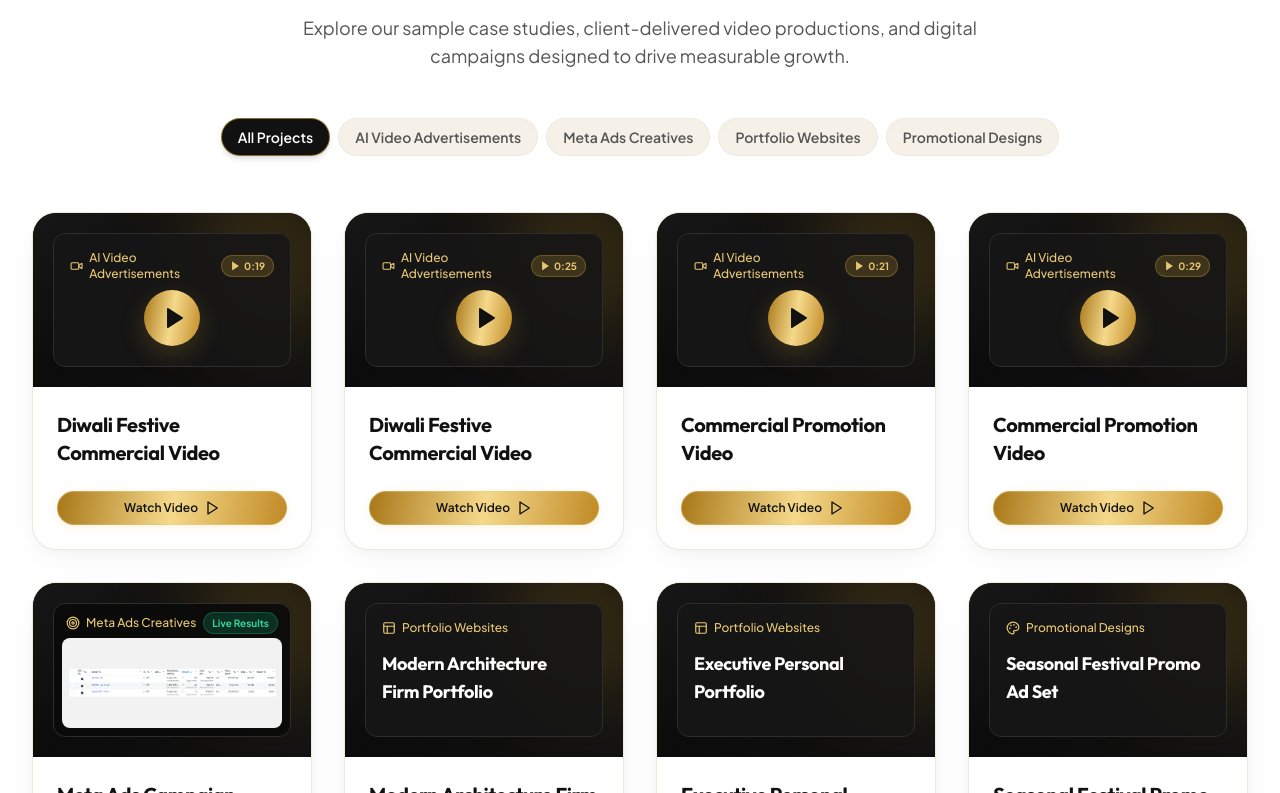
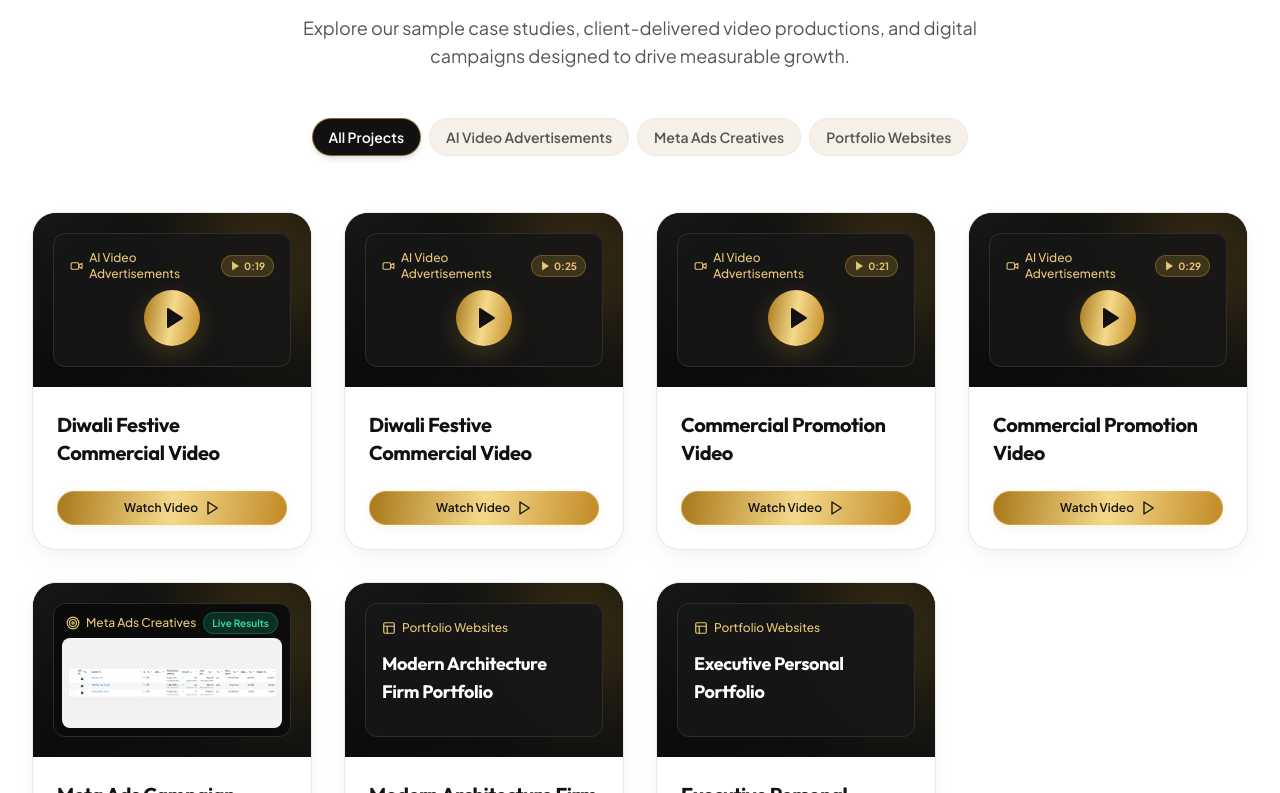
Before and after one commit to Ananthakrishnan12/velclick_landing_page, a React (Vite) app: page / in a window 1280 px wide. Shown: the part 3107-3900 px from the top of the page. Built offline with nearby package versions, Linux system fonts and the light colour scheme.

Commit message:
chore(portfolio): remove Promotional Designs filter category and sample project

```diff
--- a/src/components/PortfolioCard.jsx
+++ b/src/components/PortfolioCard.jsx
@@ -1,12 +1,11 @@
 import React from 'react';
-import { Eye, Play, Sparkles, Video, Target, Layout, Palette } from 'lucide-react';
+import { Eye, Play, Sparkles, Video, Target, Layout } from 'lucide-react';
 import Button from './Button';
 
 const categoryIcons = {
   'AI Video Advertisements': Video,
   'Meta Ads Creatives': Target,
   'Portfolio Websites': Layout,
-  'Promotional Designs': Palette,
 };
 
 export default function PortfolioCard({ project, onViewProject, onPlayVideo }) {
--- a/src/data/portfolio.js
+++ b/src/data/portfolio.js
@@ -3,7 +3,6 @@ export const portfolioCategories = [
   "AI Video Advertisements",
   "Meta Ads Creatives",
   "Portfolio Websites",
-  "Promotional Designs",
 ];
 
 export const portfolioProjects = [
@@ -109,15 +108,4 @@ export const portfolioProjects = [
     deliverables: ["Clean Editorial Layout", "Media & Press Kit Section", "One-click Booking Link", "SEO-optimized markup"],
     tech: ["Web Architecture", "Mobile-First UX", "Semantic HTML"],
   },
-  {
-    id: 8,
-    title: "Seasonal Festival Promo Ad Set",
-    clientName: "Retail Brand Campaign",
-    category: "Promotional Designs",
-    isVideo: false,
-    tag: "Client Delivered",
-    description: "Set of high-contrast celebratory promotional banners designed with festive motifs, luxury gold accents, and urgency-driven badges.",
-    deliverables: ["Multi-size Digital Banners", "Story Templates", "Offer Stickers", "Brand Consistency Guide"],
-    tech: ["Commercial Design", "Visual Hierarchy", "Digital Creatives"],
-  },
 ];
```
